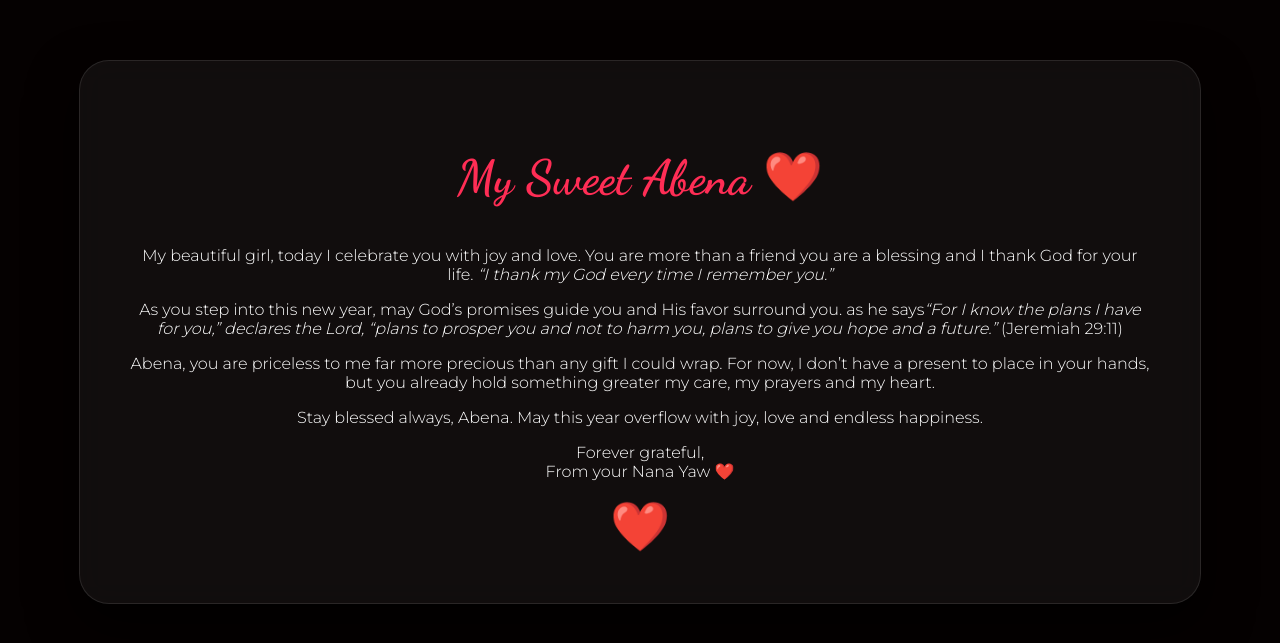
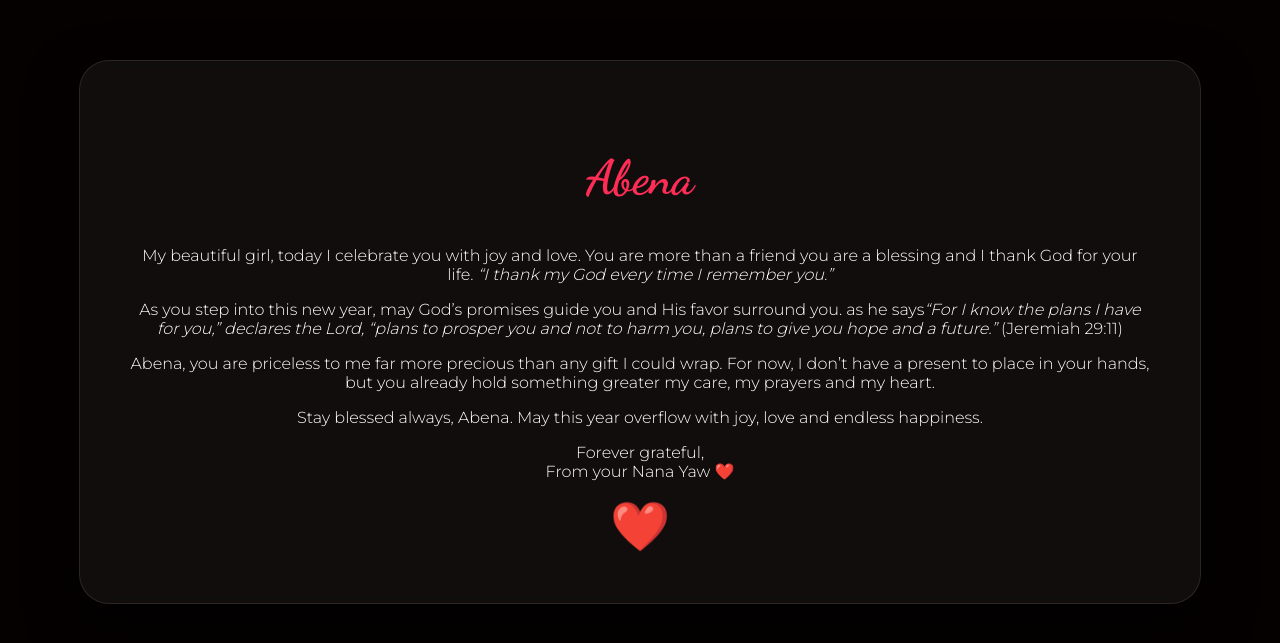
Before and after one commit to bmlt12/clara, a plain HTML site: page index.html in a window 1280 px wide. Shown: the part 868-1511 px from the top of the page. Drawn offline with nearby package versions, Linux system fonts and the light colour scheme.

Commit message:
Update index.html

```diff
--- a/index.html
+++ b/index.html
@@ -32,7 +32,7 @@
     <!-- Message Section -->
     <section class="panel message">
       <div class="glass-card">
-        <h2 class="dancing">My Sweet Abena ❤️</h2>
+        <h2 class="dancing">Abena</h2>
 
         <p>My beautiful girl, today I celebrate you with joy and love. You are more than a friend  you are a blessing and I thank God for your life. <em>“I thank my God every time I remember you.”</em> </p>
         <p>As you step into this new year, may God’s promises guide you and His favor surround you. as he says<em>“For I know the plans I have for you,” declares the Lord, “plans to prosper you and not to harm you, plans to give you hope and a future.”</em> (Jeremiah 29:11)</p>
```
